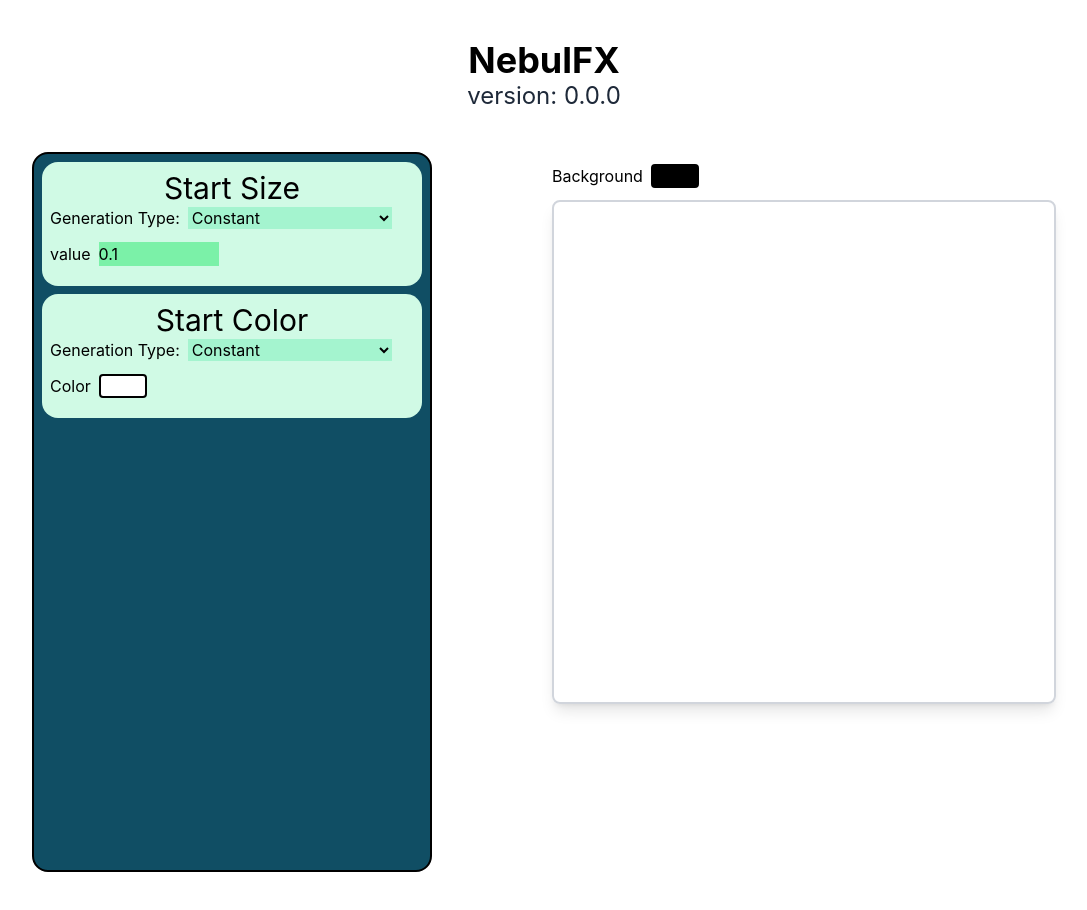
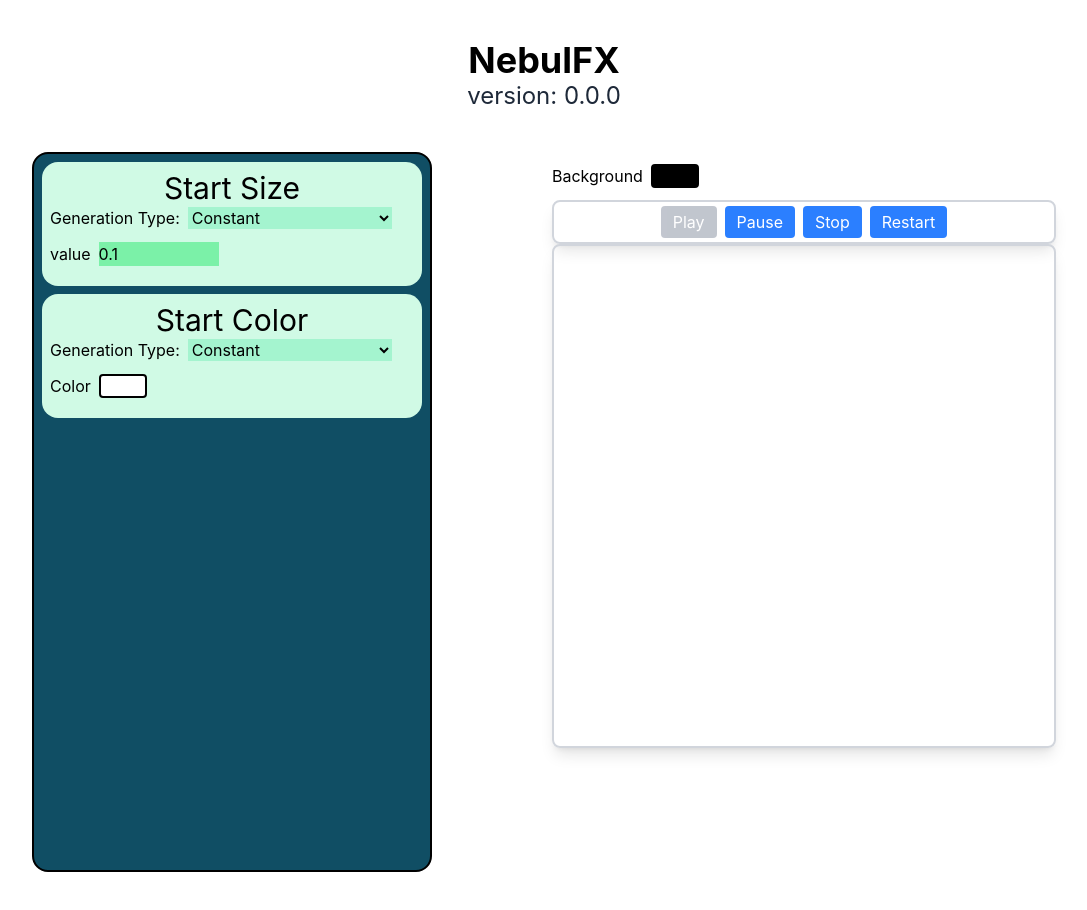
Before and after one commit to s-rahmani1992/NebulFX, a React (Vite) app: page / in a window 1280 px wide. Shown: the whole page, without its empty margins (96-1183 px from the left). Built offline with nearby package versions, Linux system fonts and the light colour scheme.

Commit message:
Implemented Stop, Pause and Restart functionality to particle system.

```diff
--- a/src/App.tsx
+++ b/src/App.tsx
@@ -5,24 +5,24 @@ import RenderContext from './Components/RenderContext'
 import FloatPropsModifier from './Components/FloatPropsModifier';
 import ColorPropsModifier from './Components/ColorPropsModifier';
 
-import ParticleEngine from './Rendering/ParticleEngine';
-import WebGPUParticleEngine from './Rendering/WebGPU/WebGPUParticleEngine';
 import { ParticleProps } from './Particles/ParticleProperties';
 import { ColorInputField } from './Components/ColorInputField';
 
 import './index.css'
+import ParticlePlayPanel from './Components/ParticlePlayPanel';
+import { GraphicAPI, ParticleSimulator } from './ParticleSimulator';
 
 function App() {
-  const particleEngineRef = useRef<ParticleEngine | null>(null);
+  let particleSimulatorRef = useRef<ParticleSimulator | null>(null);
   let particlePropertiesRef = useRef<ParticleProps>(null);
 
-  if (!particleEngineRef.current) {
-    particleEngineRef.current = new WebGPUParticleEngine();
+  if (!particleSimulatorRef.current) {
+    particleSimulatorRef.current = new ParticleSimulator(GraphicAPI.WebGPU);
   }
 
   if (!particlePropertiesRef.current) {
     particlePropertiesRef.current = new ParticleProps();
-    particleEngineRef.current.properties = particlePropertiesRef.current;
+    particleSimulatorRef.current.engine.properties = particlePropertiesRef.current;
   }
 
   return (
@@ -43,8 +43,9 @@ function App() {
           </div>
         </div>
         <div className="p-10">
-          <ColorInputField label='Background' color={particleEngineRef.current.clearColor} onChanged={c=>{}} />
-          <RenderContext engine={particleEngineRef.current} />
+          <ColorInputField label='Background' color={particleSimulatorRef.current.engine.clearColor} onChanged={c=>{}} />
+          <ParticlePlayPanel simulator={particleSimulatorRef.current}/>
+          <RenderContext simulator={particleSimulatorRef.current} />
         </div>
       </div>
     </>
--- /dev/null
+++ b/src/Components/ParticlePlayPanel.tsx
@@ -0,0 +1,38 @@
+import { useReducer } from "react";
+import type { ParticleSimulator } from "../ParticleSimulator";
+
+const buttonStyle = 'px-3 py-1 m-1 rounded text-white bg-blue-500 hover:bg-blue-600 disabled:bg-gray-400 disabled:cursor-not-allowed disabled:opacity-60'
+
+export default function ParticlePlayPanel({ simulator }: { simulator: ParticleSimulator }) {
+    const forceUpdate = useReducer(x => x + 1, 0)[1];
+
+    const update = (patch: Partial<ParticleSimulator>) => {
+        Object.assign(simulator, patch);
+        forceUpdate(); // re-render UI
+    };
+
+    return (
+        <div className="flex border-2 justify-center border-gray-300 rounded-lg shadow-lg">
+            <button
+                disabled={simulator.isPlaying}
+                onClick={() => { update({ isPlaying: true }) }}
+                className= {buttonStyle}
+            >Play</button>
+            <button
+                disabled={!simulator.isPlaying}
+                onClick={() => { update({ isPlaying: false }) }}
+                className= {buttonStyle}
+            >Pause</button>
+            <button
+                //disabled={!simulator.isPlaying}
+                onClick={() => { update({ isStopFlag: true, isPlaying: false }) }}
+                className= {buttonStyle}
+            >Stop</button>
+            <button
+                //disabled={!simulator.isPlaying}
+                onClick={() => { update({ isStopFlag: true, isPlaying: true }) }}
+                className= {buttonStyle}
+            >Restart</button>
+        </div>
+    )
+}
--- a/src/Components/RenderContext.tsx
+++ b/src/Components/RenderContext.tsx
@@ -1,8 +1,9 @@
 import { useEffect, useRef } from "react";
-import type ParticleEngine from "../Rendering/ParticleEngine";
+import type { ParticleSimulator } from "../ParticleSimulator";
 
-export default function RenderContext({ engine }: { engine: ParticleEngine }) {
+export default function RenderContext({ simulator }: { simulator: ParticleSimulator }) {
   const canvasRef = useRef<HTMLCanvasElement | null>(null);
+  let engine = simulator.engine;
   const targetFps = 60;
   const frameDuration = 1000 / targetFps; // 60 FPS
   const lastFrameTimeRef = useRef<number>(performance.now());
@@ -28,18 +29,29 @@ export default function RenderContext({ engine }: { engine: ParticleEngine }) {
 
       let running = true;
       lastFrameTimeRef.current = performance.now();
+
       async function Render() {
         if (!running) return;
 
-        while(performance.now() - lastFrameTimeRef.current < frameDuration) {
+        if(simulator.isStopFlag){
+          simulator.isStopFlag = false;
+          await engine.Stop();
         }
 
-        dt = (performance.now() - lastFrameTimeRef.current)/1000;
+        if (!simulator.isPlaying) {
+
+          lastFrameTimeRef.current = performance.now();
+          requestAnimationFrame(Render);
+          return;
+        }
+
+        while (performance.now() - lastFrameTimeRef.current < frameDuration) { }
+
+        dt = (performance.now() - lastFrameTimeRef.current) / 1000;
         lastFrameTimeRef.current = performance.now();
 
         await engine.Update(dt);
         await engine.Render();
-
         requestAnimationFrame(Render);
       }
 
--- /dev/null
+++ b/src/ParticleSimulator.ts
@@ -0,0 +1,24 @@
+import type ParticleEngine from "./Rendering/ParticleEngine";
+import WebGPUParticleEngine from "./Rendering/WebGPU/WebGPUParticleEngine";
+
+const GraphicAPI = {
+    WebGPU: 0,
+} as const;
+
+type GraphicAPI = typeof GraphicAPI[keyof typeof GraphicAPI];
+
+export { GraphicAPI };
+
+export class ParticleSimulator{
+    public engine!: ParticleEngine
+    public isPlaying : boolean = true;
+    public isStopFlag : boolean = false;
+
+    constructor(graphicAPI : GraphicAPI){
+        switch(graphicAPI){
+            case GraphicAPI.WebGPU:
+                this.engine = new WebGPUParticleEngine();
+                break;
+        }
+    }
+}
--- a/src/Rendering/ParticleEngine.ts
+++ b/src/Rendering/ParticleEngine.ts
@@ -4,7 +4,7 @@ export default abstract class ParticleEngine{
     abstract Initialize(canvas: HTMLCanvasElement, error: { message: string }): Promise<boolean>;
     abstract Update(deltaTime: number): Promise<void>;
     abstract Render(): Promise<void>;
-
+    abstract Stop() : Promise<void>;
 
     public clearColor: { r: number; g: number; b: number; a: number } = { r: 0, g: 0, b: 0, a: 1 };
     public properties: ParticleProps = new ParticleProps();
--- a/src/Rendering/WebGPU/WebGPUParticleEngine.ts
+++ b/src/Rendering/WebGPU/WebGPUParticleEngine.ts
@@ -42,6 +42,7 @@ export default class WebGPUParticleEngine extends ParticleEngine {
 
         await this.CreateParticleBuffers();
 
+        await this.ResetBuffers();
         return true;
     }
 
@@ -117,6 +118,26 @@ export default class WebGPUParticleEngine extends ParticleEngine {
         pass.setBindGroup(0, this.m_particleBindGroup);
         pass.drawIndexed(6, this.m_maxParticles, 0, 0, 0);
 
+        pass.end();
+        this.m_gpuDevice.queue.submit([commandEncoder.finish()]);
+
+        await this.m_gpuDevice.queue.onSubmittedWorkDone();
+    }
+
+    async Stop() : Promise<void> {
+        this.m_totalParticlesSpawned = 0.0;
+        await this.ResetBuffers();
+        const commandEncoder = this.m_gpuDevice.createCommandEncoder();
+        const pass = commandEncoder.beginRenderPass({
+            colorAttachments: [
+                {
+                    view: this.m_gpuContext.getCurrentTexture().createView(),
+                    loadOp: "clear",
+                    storeOp: "store",
+                    clearValue: this.clearColor,
+                },
+            ],
+        });
         pass.end();
         this.m_gpuDevice.queue.submit([commandEncoder.finish()]);
 
@@ -343,8 +364,6 @@ export default class WebGPUParticleEngine extends ParticleEngine {
                 buffer:this.m_startColorBuffer
             }
         ]);
-
-        await this.Reset();
     }
 
     async UpdateFloatPropsBuffer(floatProps: FloatValueProps, buffer: GPUBuffer):Promise<void>{
@@ -388,7 +407,7 @@ export default class WebGPUParticleEngine extends ParticleEngine {
         view.setFloat32(offset + 12, color.a, true);
     }
 
-    async Reset():Promise<void>{
+    async ResetBuffers():Promise<void>{
         const commandEncoder = this.m_gpuDevice.createCommandEncoder();
         const computePass = commandEncoder.beginComputePass();
         this.m_resetComputePipeline.Execute(computePass, Math.ceil(this.m_maxParticles));
```
